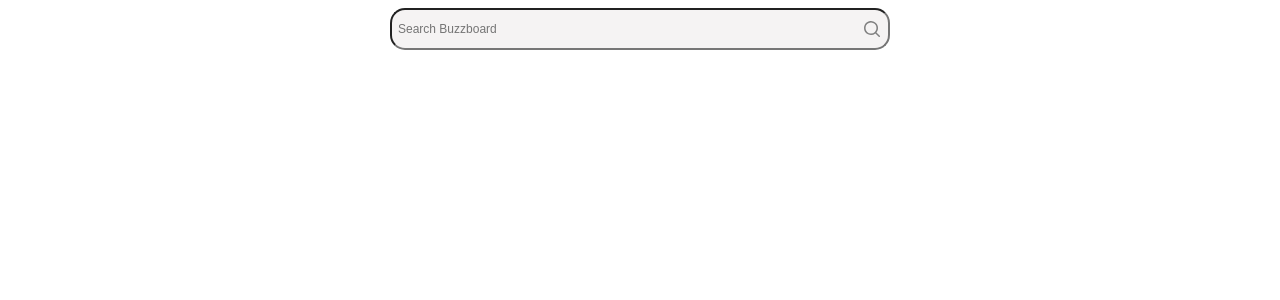
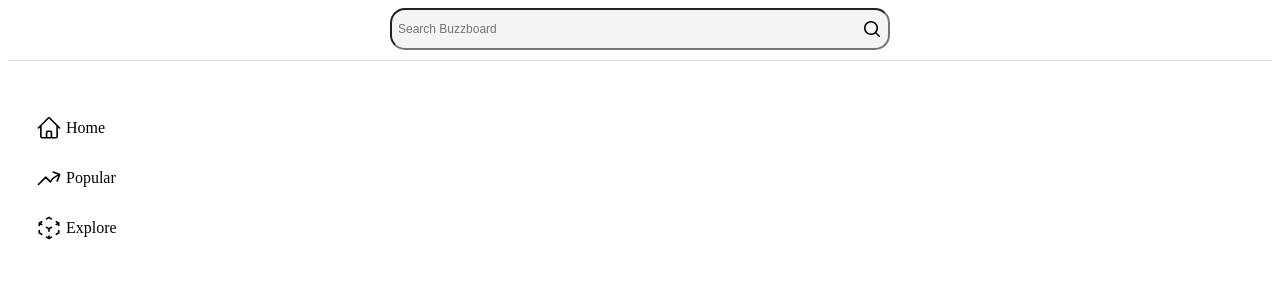
Before and after one commit to sharmakush91/BuzzBoard, a React (Vite) app: page / in a window 1280 px wide. Shown: the top 300 px of the page. Built offline with nearby package versions, Linux system fonts and the light colour scheme.

Commit message:
Added navigation icons

```diff
--- a/src/components/Header/Header.jsx
+++ b/src/components/Header/Header.jsx
@@ -1,26 +1,36 @@
 import React from "react";
 import styles from "./Header.module.css";
+import SearchIcon from "../Icons/SearchIcon";
+import HomeIcon from "../Icons/HomeIcon";
+import PopularIcon from "../Icons/PopularIcon";
+import ExploreIcon from "../Icons/ExploreIcon";
 
 export function Header() {
   return (
+    <>
       <div className={styles.searchBar}>
         <input
           type="text"
           placeholder="Search Buzzboard"
           className={styles.searchInput}
         />
-      <svg
-        xmlns="http://www.w3.org/2000/svg"
-        viewBox="0 0 20 20"
-        fill="currentColor"
-        className={styles.searchIcon}
-      >
-        <path
-          fillRule="evenodd"
-          d="M9 3.5a5.5 5.5 0 1 0 0 11 5.5 5.5 0 0 0 0-11ZM2 9a7 7 0 1 1 12.452 4.391l3.328 3.329a.75.75 0 1 1-1.06 1.06l-3.329-3.328A7 7 0 0 1 2 9Z"
-          clipRule="evenodd"
-        />
-      </svg>
+        <SearchIcon className={styles.searchIcon} />
       </div>
+      <hr className={styles.navDivider} />
+      <div className={styles.navBar}>
+        <div className={styles.navItem}>
+          <HomeIcon className={styles.icon} />
+          <span>Home</span>
+        </div>
+        <div className={styles.navItem}>
+          <PopularIcon className={styles.icon} />
+          <span>Popular</span>
+        </div>
+        <div className={styles.navItem}>
+          <ExploreIcon className={styles.icon} />
+          <span>Explore</span>
+        </div>
+      </div>
+    </>
   );
 }
--- a/src/components/Header/Header.module.css
+++ b/src/components/Header/Header.module.css
@@ -22,6 +22,43 @@
   transform: translateY(-50%);
   width: 20px;
   height: 20px;
-  fill: gray;
+  fill: rgb(0, 0, 0);
   pointer-events: none;
 }
+
+.navBar {
+  display: flex;
+  flex-direction: column;
+  margin-left: 20px;
+  margin-top: 50px;
+  gap: 1rem;
+  width: 10%;
+}
+
+.navItem {
+  display: flex;
+  align-items: center;
+  gap: 0.25rem;
+  cursor: pointer;
+  padding: 0.25rem 0.5rem;
+  border-radius: 4px;
+  transition: background-color 0.2s, color 0.2s;
+}
+
+.navItem:hover {
+  background-color: #f0f0f0;
+  color: #555;
+}
+
+.icon {
+  width: 26px;
+  height: 26px;
+}
+
+.navDivider {
+  border: none;
+  height: 1px;
+  background-color: #ddd;
+  margin: 0;
+  margin-top: 10px;
+}
--- /dev/null
+++ b/src/components/Icons/ExploreIcon.jsx
@@ -0,0 +1,21 @@
+import React from "react";
+
+export default function ExploreIcon({ className }) {
+  return (
+    <svg
+      xmlns="http://www.w3.org/2000/svg"
+      fill="none"
+      viewBox="0 0 24 24"
+      stroke-width="1.5"
+      stroke="currentColor"
+      class="size-6"
+      className={className}
+    >
+      <path
+        stroke-linecap="round"
+        stroke-linejoin="round"
+        d="m21 7.5-2.25-1.313M21 7.5v2.25m0-2.25-2.25 1.313M3 7.5l2.25-1.313M3 7.5l2.25 1.313M3 7.5v2.25m9 3 2.25-1.313M12 12.75l-2.25-1.313M12 12.75V15m0 6.75 2.25-1.313M12 21.75V19.5m0 2.25-2.25-1.313m0-16.875L12 2.25l2.25 1.313M21 14.25v2.25l-2.25 1.313m-13.5 0L3 16.5v-2.25"
+      />
+    </svg>
+  );
+}
--- /dev/null
+++ b/src/components/Icons/HomeIcon.jsx
@@ -0,0 +1,21 @@
+import React from "react";
+
+export default function HomeIcon({ className }) {
+  return (
+    <svg
+      xmlns="http://www.w3.org/2000/svg"
+      fill="none"
+      viewBox="0 0 24 24"
+      stroke-width="1.5"
+      stroke="currentColor"
+      class="size-6"
+      className={className}
+    >
+      <path
+        stroke-linecap="round"
+        stroke-linejoin="round"
+        d="m2.25 12 8.954-8.955c.44-.439 1.152-.439 1.591 0L21.75 12M4.5 9.75v10.125c0 .621.504 1.125 1.125 1.125H9.75v-4.875c0-.621.504-1.125 1.125-1.125h2.25c.621 0 1.125.504 1.125 1.125V21h4.125c.621 0 1.125-.504 1.125-1.125V9.75M8.25 21h8.25"
+      />
+    </svg>
+  );
+}
--- /dev/null
+++ b/src/components/Icons/PopularIcon.jsx
@@ -0,0 +1,21 @@
+import React from "react";
+
+export default function PopularIcon({ className }) {
+  return (
+    <svg
+      xmlns="http://www.w3.org/2000/svg"
+      fill="none"
+      viewBox="0 0 24 24"
+      stroke-width="1.5"
+      stroke="currentColor"
+      class="size-6"
+      className={className}
+    >
+      <path
+        stroke-linecap="round"
+        stroke-linejoin="round"
+        d="M2.25 18 9 11.25l4.306 4.306a11.95 11.95 0 0 1 5.814-5.518l2.74-1.22m0 0-5.94-2.281m5.94 2.28-2.28 5.941"
+      />
+    </svg>
+  );
+}
--- /dev/null
+++ b/src/components/Icons/SearchIcon.jsx
@@ -0,0 +1,18 @@
+import React from "react";
+
+export default function SearchIcon({ className }) {
+  return (
+    <svg
+      xmlns="http://www.w3.org/2000/svg"
+      viewBox="0 0 20 20"
+      fill="currentColor"
+      className={className}
+    >
+      <path
+        fillRule="evenodd"
+        d="M9 3.5a5.5 5.5 0 1 0 0 11 5.5 5.5 0 0 0 0-11ZM2 9a7 7 0 1 1 12.452 4.391l3.328 3.329a.75.75 0 1 1-1.06 1.06l-3.329-3.328A7 7 0 0 1 2 9Z"
+        clipRule="evenodd"
+      />
+    </svg>
+  );
+}
```
Lines whose indentation alone changed are shown as unchanged.
